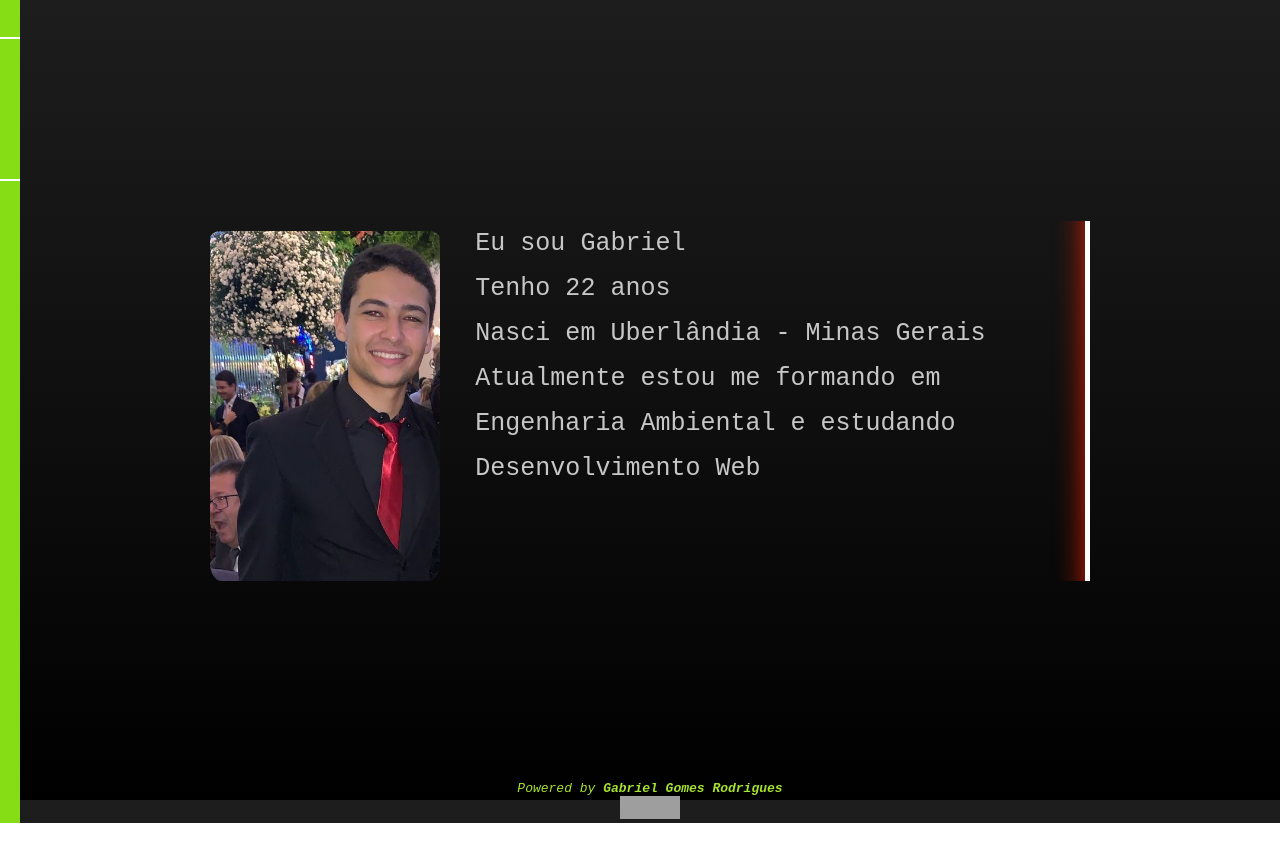
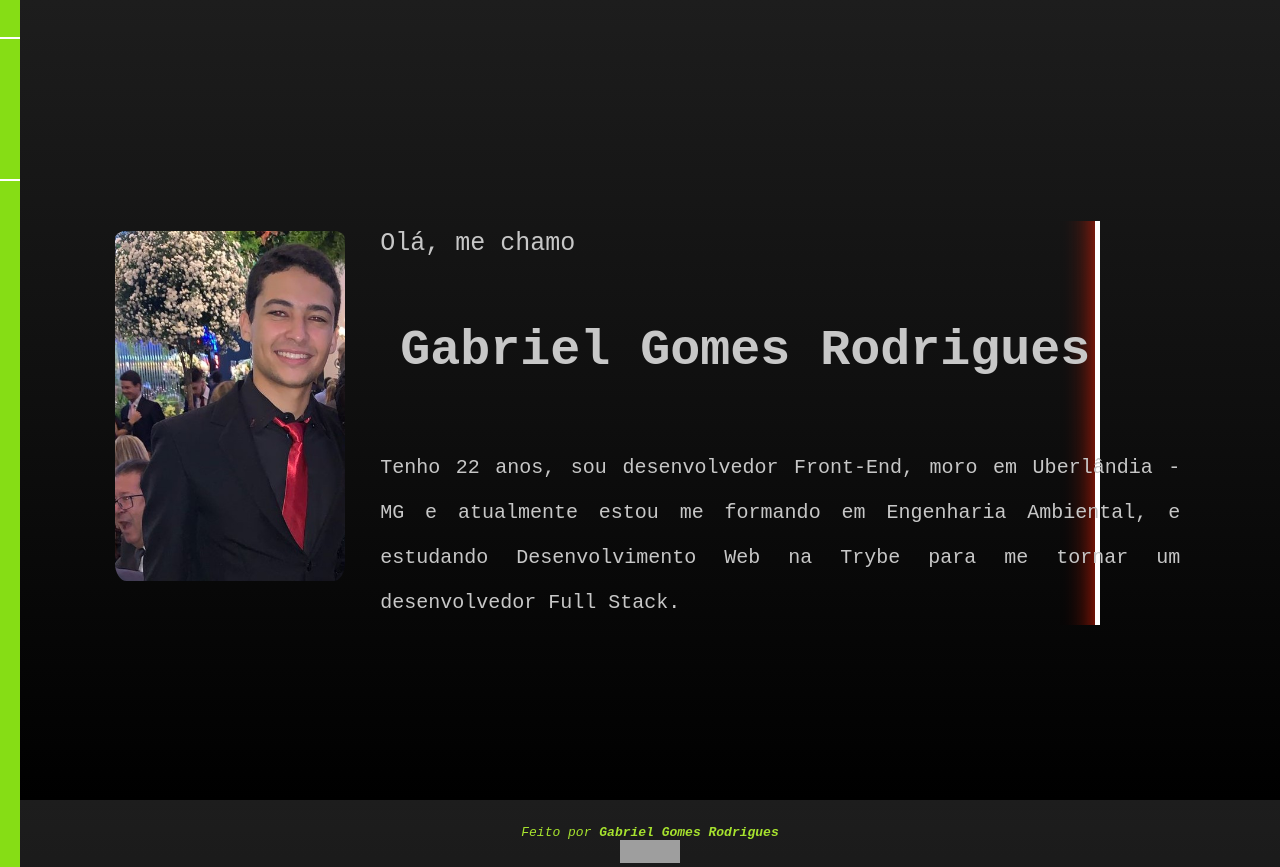
Before and after one commit to gabrielgr99/my-portfolio, a React (Create React App) app: page / in a window 1280 px wide. Before the commit the page ends 823 px from the top, so only its background shows below. Built offline with nearby package versions, Linux system fonts and the light colour scheme; grey boxes are pictures that could not be loaded.

Commit message:
Altera footer, header e pagina about

```diff
--- a/src/components/Footer.css
+++ b/src/components/Footer.css
@@ -1,7 +1,6 @@
 #footer-content {
   text-align: center;
   color: #A6E22E;
-  /* transform: translateY(0); */
 }
 
 #footer-content p {
--- a/src/components/Footer.jsx
+++ b/src/components/Footer.jsx
@@ -2,10 +2,10 @@ import "./Footer.css";
 
 export default function Footer() {
   const linkedinLogo = "https://img.icons8.com/color/48/undefined/linkedin.png";
-  const githubLogo = "https://img.icons8.com/material-rounded/24/undefined/github.png";
+  const githubLogo = "https://img.icons8.com/ios/50/FFFFFF/github--v1.png";
   return (
     <footer id="footer-content">
-      <p>Powered by <strong>Gabriel Gomes Rodrigues</strong></p>
+      <p>Feito por <strong>Gabriel Gomes Rodrigues</strong></p>
       <section>
         <a href="https://br.linkedin.com/in/gabrielgr" target="_blanked">
           <img width="30px" alt="Logo linkedin" src={ linkedinLogo } />
--- a/src/components/Header.css
+++ b/src/components/Header.css
@@ -8,7 +8,7 @@ header nav {
   padding-top: 37px;
 }
 
-header nav p a {
+p a {
   display: inline-block;
   padding: 5px 10px 5px 5px;
   background-color: #86dd15;
@@ -29,7 +29,7 @@ header nav p a {
   border-bottom: 2px solid #fff;
 }
 
-header nav a:hover {
+a:hover {
   padding-left: 130px;
   color: #fff;
 }
--- a/src/pages/About.css
+++ b/src/pages/About.css
@@ -1,6 +1,6 @@
 #img-container {
   display: flex;
-  margin: 40px 190px 200px;
+  margin: 40px 180px 200px;
   justify-content: center;
   border-right: 5px solid #fff;
   animation: random-color 10s infinite alternate;
@@ -51,4 +51,18 @@
   font-size: 25px;
   line-height: 45px;
   padding-left: 35px;
+  width: 800px;
 }
+
+#my-name {
+  font-weight: bold;
+  font-size: 50px;
+  text-align: center;
+  padding: 62px 0;
+}
+
+.about:last-child {
+  font-size: 20px;
+  text-align: justify;
+  padding-top: 10px;
+}
--- a/src/pages/About.jsx
+++ b/src/pages/About.jsx
@@ -10,10 +10,12 @@ export default function About() {
       <article id="img-container">
         <img id="img-perfil" src={ perfilImage } alt="Imagem de perfil" height="350" />
         <section>
-          <p className="about">Eu sou Gabriel</p>
-          <p className="about">Tenho 22 anos</p>
-          <p className="about">Nasci em Uberlândia - Minas Gerais</p>
-          <p className="about">Atualmente estou me formando em Engenharia Ambiental e estudando Desenvolvimento Web</p>
+          <p className="about">Olá, me chamo</p>
+          <p className="about" id="my-name">Gabriel Gomes Rodrigues</p>
+          <p className="about">Tenho 22 anos, sou desenvolvedor Front-End, moro em Uberlândia - MG e
+            atualmente estou me formando em Engenharia Ambiental, e estudando
+            Desenvolvimento Web na Trybe para me tornar um desenvolvedor Full Stack.
+          </p>
         </section>
       </article>
       <Footer />
```
